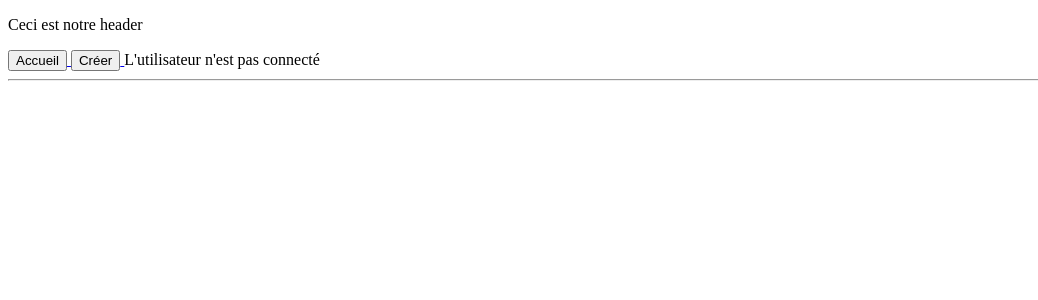
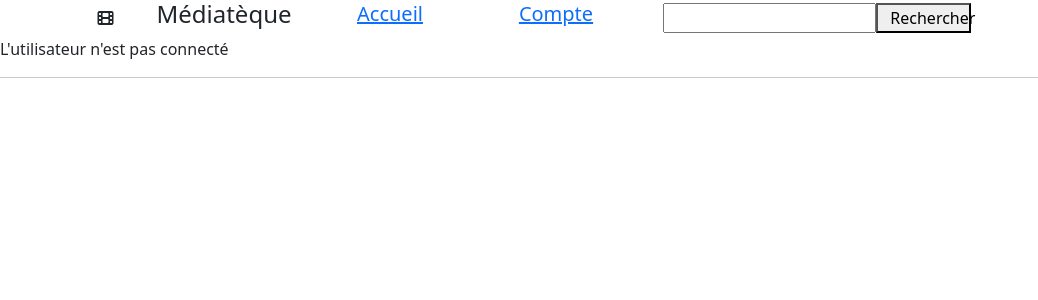
Before and after one commit to Dradoke/ECF_Cinema, a PHP site: template view/header.html.twig in a window 1280 px wide. Shown: the top 300 px of the page, without its empty margins (0-1038 px from the left). Run offline with PHP 8.4, Linux system fonts and the light colour scheme; the template is opened without the code that fills it, so the values that code supplies are empty; some libraries are stand-ins or nearby versions.

Commit message:
Header sans mise en forme

```diff
--- a/index.php
+++ b/index.php
@@ -18,8 +18,8 @@ require './controller/header.php';
 
 // ************          Gestion de Routing ***************************************
 $routes = [
-    // '/' => './controller/home.php',
-    // 'home' => './controller/home.php',
+    '/' => './controller/accueil.php',
+    'accueil' => './controller/accueil.php',
     // 'creer' => './controller/creer.php',
     // 'delete' => './controller/delete.php',
     // 'update' => './controller/update.php',
--- a/view/header.html.twig
+++ b/view/header.html.twig
@@ -1,27 +1,62 @@
 <!DOCTYPE html>
 <html lang="en">
-	<head>
-		<meta charset="UTF-8">
-		<meta name="viewport" content="width=device-width, initial-scale=1.0">
-		<link rel="stylesheet" href="view/web/css/style.css" media="screen"/>
-		<link rel="shortcut icon" href="view/web/img/favicon.ico"/>
-		<title>MVC with Twig</title>
-	</head>
-	<body>
-		<header>
-			<p>Ceci est notre header</p>
-			<a href="home">
-				<button>Accueil</button>
-			</a>
-			<a href="creer">
-				<button>Créer</button>
-			</a>
-			{% if session.user is defined %}
-				Bonjour
-				{{session.user}}
-			{% else %}
-				L'utilisateur n'est pas connecté
-			{% endif %}
+  <head>
+    <meta charset="UTF-8" />
+    <meta name="viewport" content="width=device-width, initial-scale=1.0" />
+    <link rel="shortcut icon" href="view/web/img/favicon.ico" />
 
-		</header><hr></body>
+    <title>MVC with Twig</title>
+    <link
+      href="https://cdn.jsdelivr.net/npm/bootstrap@5.3.3/dist/css/bootstrap.min.css"
+      rel="stylesheet"
+      integrity="sha384-QWTKZyjpPEjISv5WaRU9OFeRpok6YctnYmDr5pNlyT2bRjXh0JMhjY6hW+ALEwIH"
+      crossorigin="anonymous"
+    />
+
+    <script
+      src="https://kit.fontawesome.com/99d22a9197.js"
+      crossorigin="anonymous"
+    ></script>
+  </head>
+  <body>
+    <header>
+      <div class="container text-center col-12">
+        <div class="row justify-content-start align-items-center ">
+          {#}Logo Cinéma{#}
+          <div class="row col-1">
+            <i class="fa-solid fa-film"></i>
+          </div>
+          {#}Titre du Header{#}
+          <div class="row col-2">
+            <h4>Médiatèque</h4>
+          </div>
+          {#}Accueil{#}
+          <div class="row col-2">
+            <a href="accueil"><h5>Accueil</h5></a>
+          </div>
+          {#}Compte{#}
+          <div class="row col-2">
+            <a href="compte"><h5>Compte</h5></a>
+          </div>
+          <div class="row col-4 justify-content-center ">
+            <div class="row col-8">
+              <input type="text" />
+            </div>
+            <div class="row col-4 ">
+              <button>Rechercher</button>
+            </div>
+          </div>
+        </div>
+      </div>
+      {% if session.user is defined %} Bonjour
+      {{ session.user }}
+      {% else %} L'utilisateur n'est pas connecté {% endif %}
+    </header>
+    <hr />
+    <script
+      src="https://cdn.jsdelivr.net/npm/bootstrap@5.3.3/dist/js/bootstrap.bundle.min.js"
+      integrity="sha384-YvpcrYf0tY3lHB60NNkmXc5s9fDVZLESaAA55NDzOxhy9GkcIdslK1eN7N6jIeHz"
+      crossorigin="anonymous"
+    ></script>
+  </body>
 </html>
--- /dev/null
+++ b/view/web/css/header.css
@@ -0,0 +1,3 @@
+header {
+  background-color: blue;
+}
```
Also changed, not shown: view/web/img/Logo_Cinema.PNG (added).
